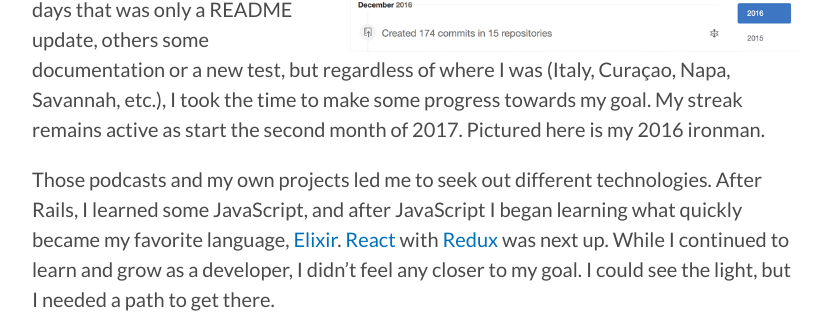
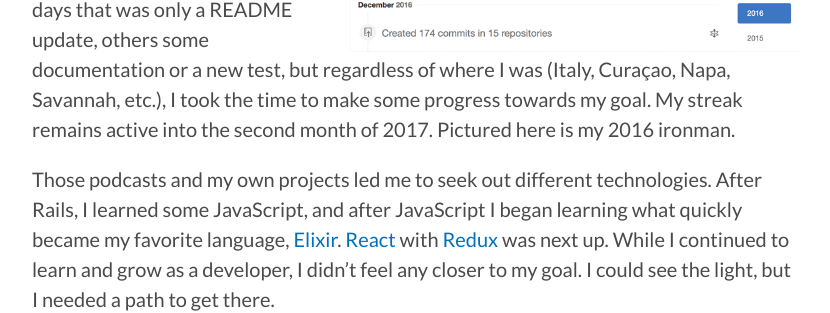
Before and after one commit to davelively14/portfolio-kami, a Jekyll site: the page built from _posts/2016-02-01-part-1.md, in a window 1280 px wide and 900 px high, scrolled down 1576 px. Shown: the part 413-726 px from the top of the window, without its empty margins (224-1054 px from the left). Built offline with Jekyll 4.4.1, drawn with Linux system fonts in a browser that asks for light colours; nearby versions of some CDN libraries; some of the changed text lies outside the part shown.

Commit message:
Fixed typo

```diff
--- a/_posts/2016-02-01-part-1.md
+++ b/_posts/2016-02-01-part-1.md
@@ -20,6 +20,6 @@ That was all a great foundation, but a funny thing happened to me on the way to
 I started sporadically at first. A lot had changed since the early 2000's. First of all, automated testing was suddenly a thing. Free (aka open source) development software for various languages was not only readily available, but was powerful and used in production. Big fat manuals, however, were a thing of the past. But I loved pulp, so my first trip was to Barnes & Noble for a new book: [Agile Web Development with Rails 4](http://www.barnesandnoble.com/p/agile-web-development-with-rails-4-sam-ruby/1124320366/2675783356682?st=PLA&sid=BNB_DRS_Marketplace+Shopping+Textbooks_00000000&2sid=Google_&sourceId=PLGoP20436&k_clickid=3x20436). I didn't stop with books. During my commute by train, I would listen to every podcast I could get my hands on: [Software Engineering Daily](https://softwareengineeringdaily.com/), [Ruby Rogues](https://devchat.tv/ruby-rogues), [Functional Geekery](https://www.functionalgeekery.com/), [Elixir Fountain](https://soundcloud.com/elixirfountain), [Changelog](https://changelog.com/podcast), and several more.
 
 <img src="/img/journey/git-commit.png" align="right" width="450">
-I was hooked. I knew I found my calling, and on October 5, 2015, I made a promise to myself: I would make a commit each and every day to my GitHub account. Some days that was only a README update, others some documentation or a new test, but regardless of where I was (Italy, Curaçao, Napa, Savannah, etc.), I took the time to make some progress towards my goal. My streak remains active as start the second month of 2017. Pictured here is my 2016 ironman.
+I was hooked. I knew I found my calling, and on October 5, 2015, I made a promise to myself: I would make a commit each and every day to my GitHub account. Some days that was only a README update, others some documentation or a new test, but regardless of where I was (Italy, Curaçao, Napa, Savannah, etc.), I took the time to make some progress towards my goal. My streak remains active into the second month of 2017. Pictured here is my 2016 ironman.
 
 Those podcasts and my own projects led me to seek out different technologies. After Rails, I learned some JavaScript, and after JavaScript I began learning what quickly became my favorite language, [Elixir](http://elixir-lang.org/). [React](https://facebook.github.io/react/) with [Redux](http://redux.js.org/) was next up. While I continued to learn and grow as a developer, I didn't feel any closer to my goal. I could see the light, but I needed a path to get there.
```
